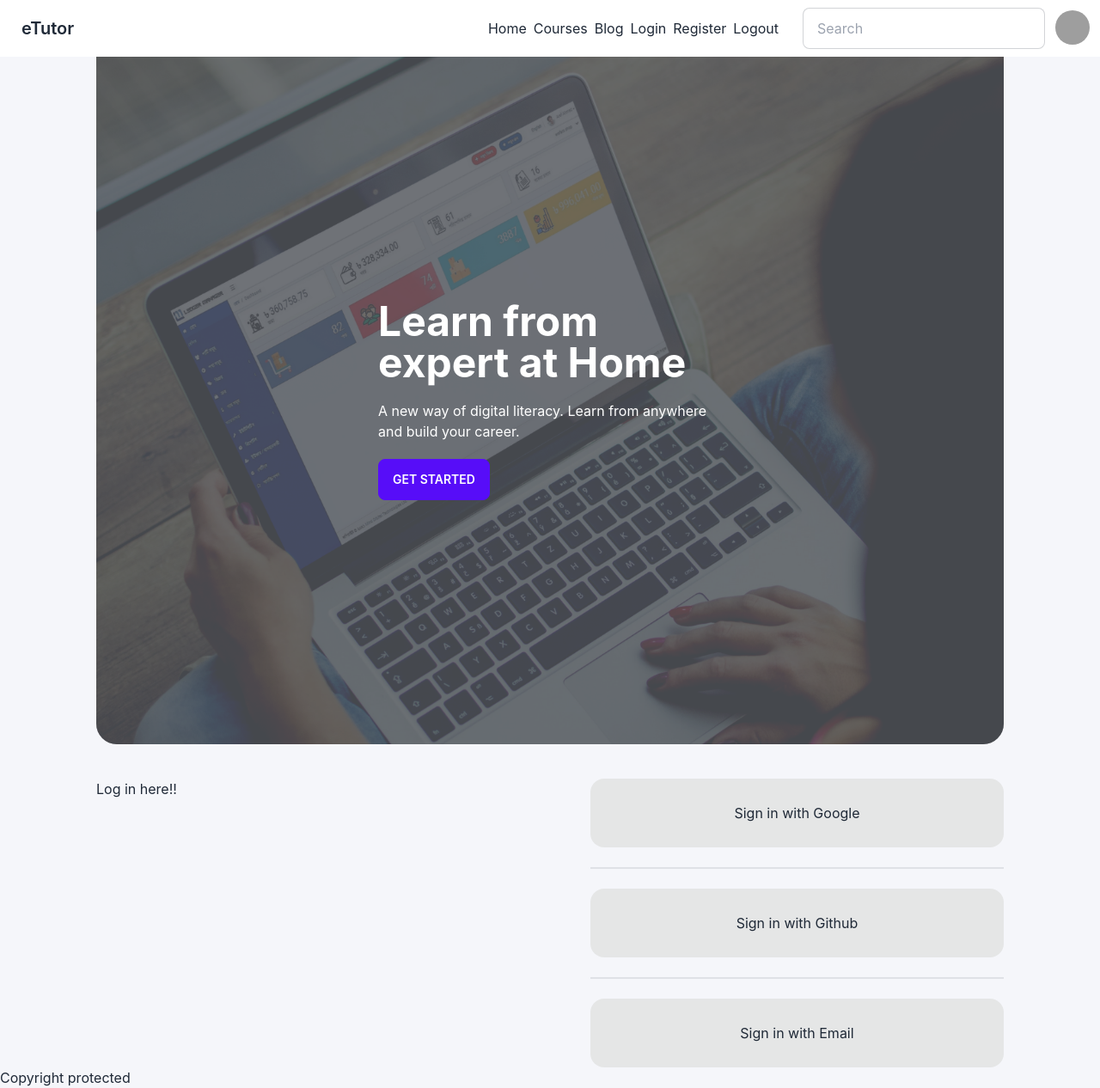
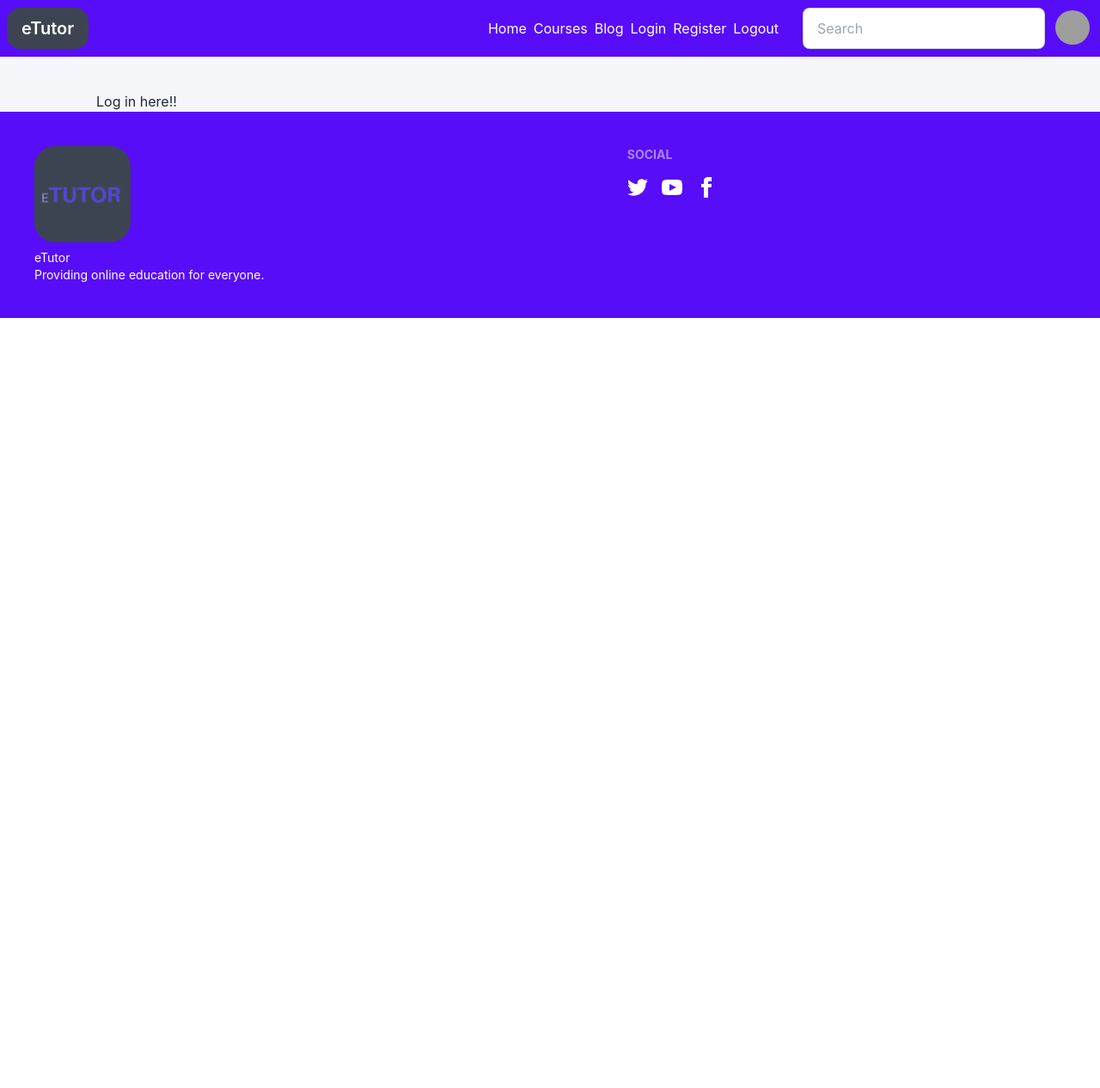
Before and after one commit to amJayem/online-courses-client, a React (Create React App) app: page /login in a window 1280 px wide. Shown: the whole page at 86% size. After the commit the page ends 800 px from the top, so only its background shows below. Built offline with nearby package versions, Linux system fonts and the light colour scheme; grey boxes are pictures that could not be loaded.

Commit message:
footer complete, header is under comment

```diff
--- a/src/components/Footer.js
+++ b/src/components/Footer.js
@@ -1,11 +1,70 @@
-import React from 'react';
+import React from "react";
+import bg from '../assets/logo/logo.png'
 
 const Footer = () => {
-    return (
+  return (
+    <div>
+      <footer className="footer p-10 bg-primary text-white">
         <div>
-            <h1>Copyright protected</h1>
+            <img className="bg-neutral rounded-3xl w-28 h-28" src={bg} alt="" />
+          {/* <svg
+            width="50"
+            height="50"
+            viewBox="0 0 24 24"
+            xmlns="http://www.w3.org/2000/svg"
+            fillRule="evenodd"
+            clipRule="evenodd"
+            className="fill-current"
+          >
+            <path d="M22.672 15.226l-2.432.811.841 2.515c.33 1.019-.209 2.127-1.23 2.456-1.15.325-2.148-.321-2.463-1.226l-.84-2.518-5.013 1.677.84 2.517c.391 1.203-.434 2.542-1.831 2.542-.88 0-1.601-.564-1.86-1.314l-.842-2.516-2.431.809c-1.135.328-2.145-.317-2.463-1.229-.329-1.018.211-2.127 1.231-2.456l2.432-.809-1.621-4.823-2.432.808c-1.355.384-2.558-.59-2.558-1.839 0-.817.509-1.582 1.327-1.846l2.433-.809-.842-2.515c-.33-1.02.211-2.129 1.232-2.458 1.02-.329 2.13.209 2.461 1.229l.842 2.515 5.011-1.677-.839-2.517c-.403-1.238.484-2.553 1.843-2.553.819 0 1.585.509 1.85 1.326l.841 2.517 2.431-.81c1.02-.33 2.131.211 2.461 1.229.332 1.018-.21 2.126-1.23 2.456l-2.433.809 1.622 4.823 2.433-.809c1.242-.401 2.557.484 2.557 1.838 0 .819-.51 1.583-1.328 1.847m-8.992-6.428l-5.01 1.675 1.619 4.828 5.011-1.674-1.62-4.829z"></path>
+          </svg> */}
+          <p>
+            eTutor
+            <br />
+            Providing online education for everyone.
+          </p>
         </div>
-    );
+        <div>
+          <span className="footer-title">Social</span>
+          <div className="grid grid-flow-col gap-4">
+            <a>
+              <svg
+                xmlns="http://www.w3.org/2000/svg"
+                width="24"
+                height="24"
+                viewBox="0 0 24 24"
+                className="fill-current"
+              >
+                <path d="M24 4.557c-.883.392-1.832.656-2.828.775 1.017-.609 1.798-1.574 2.165-2.724-.951.564-2.005.974-3.127 1.195-.897-.957-2.178-1.555-3.594-1.555-3.179 0-5.515 2.966-4.797 6.045-4.091-.205-7.719-2.165-10.148-5.144-1.29 2.213-.669 5.108 1.523 6.574-.806-.026-1.566-.247-2.229-.616-.054 2.281 1.581 4.415 3.949 4.89-.693.188-1.452.232-2.224.084.626 1.956 2.444 3.379 4.6 3.419-2.07 1.623-4.678 2.348-7.29 2.04 2.179 1.397 4.768 2.212 7.548 2.212 9.142 0 14.307-7.721 13.995-14.646.962-.695 1.797-1.562 2.457-2.549z"></path>
+              </svg>
+            </a>
+            <a>
+              <svg
+                xmlns="http://www.w3.org/2000/svg"
+                width="24"
+                height="24"
+                viewBox="0 0 24 24"
+                className="fill-current"
+              >
+                <path d="M19.615 3.184c-3.604-.246-11.631-.245-15.23 0-3.897.266-4.356 2.62-4.385 8.816.029 6.185.484 8.549 4.385 8.816 3.6.245 11.626.246 15.23 0 3.897-.266 4.356-2.62 4.385-8.816-.029-6.185-.484-8.549-4.385-8.816zm-10.615 12.816v-8l8 3.993-8 4.007z"></path>
+              </svg>
+            </a>
+            <a>
+              <svg
+                xmlns="http://www.w3.org/2000/svg"
+                width="24"
+                height="24"
+                viewBox="0 0 24 24"
+                className="fill-current"
+              >
+                <path d="M9 8h-3v4h3v12h5v-12h3.642l.358-4h-4v-1.667c0-.955.192-1.333 1.115-1.333h2.885v-5h-3.808c-3.596 0-5.192 1.583-5.192 4.615v3.385z"></path>
+              </svg>
+            </a>
+          </div>
+        </div>
+      </footer>
+    </div>
+  );
 };
 
 export default Footer;
--- a/src/components/Navbar.js
+++ b/src/components/Navbar.js
@@ -5,17 +5,19 @@ import { Link } from "react-router-dom";
 const Navbar = () => {
   return (
     <div>
-      <div className="navbar bg-base-100">
+      <div className="navbar bg-primary text-white">
         <div className="flex-1">
-          <Link className="btn btn-ghost normal-case text-xl">eTutor</Link>
+          <Link to="/" className="btn btn-ghost normal-case text-xl bg-neutral rounded-2xl">
+            eTutor
+          </Link>
         </div>
         <div className="flex-none gap-2">
-            <Link to='/'>Home</Link>
-            <Link to='/courses'>Courses</Link>
-            <Link to='/blog' >Blog</Link>
-            <Link to='/login'>Login</Link>
-            <Link to='/register'>Register</Link>
-            <Link to='/logout'>Logout</Link>
+          <Link to="/">Home</Link>
+          <Link to="/courses">Courses</Link>
+          <Link to="/blog">Blog</Link>
+          <Link to="/login">Login</Link>
+          <Link to="/register">Register</Link>
+          <Link to="/logout">Logout</Link>
 
           <div className="ml-5 form-control">
             <input
@@ -27,7 +29,7 @@ const Navbar = () => {
           <div className="dropdown dropdown-end">
             <label tabIndex={0} className="btn btn-ghost btn-circle avatar">
               <div className="w-10 rounded-full">
-                <img src="https://placeimg.com/80/80/people" alt=""/>
+                <img src="https://placeimg.com/80/80/people" alt="" />
               </div>
             </label>
             <ul
--- a/src/components/RightNav.js
+++ b/src/components/RightNav.js
@@ -5,16 +5,16 @@ const RightNav = () => {
     <div>
       <div className="flex flex-col w-full">
         <div className="grid h-20 card bg-base-300 rounded-box place-items-center">
-          Sign in with Google
+          Sign up with Google
         </div>
-        <div className="divider"></div>
+        <div className=""><hr /></div>
         <div className="grid h-20 card bg-base-300 rounded-box place-items-center">
-          Sign in with Github
+          Sign up with Github
         </div>
       </div>
-        <div className="divider"></div>
+        <div className=""><hr /></div>
         <div className="grid h-20 card bg-base-300 rounded-box place-items-center">
-          Sign in with Email
+          Sign up with Email
         </div>
     </div>
   );
--- a/src/layout/Main.js
+++ b/src/layout/Main.js
@@ -14,10 +14,11 @@ const Main = () => {
         <Navbar />
       </div>
       <div className="px-28">
-        <Header></Header>
-        <div className="desktop:flex max-mobile:flex-col  justify-between mt-10 ">
+        {/* <Header></Header> */}
+        {/* desktop:flex max-mobile:flex-col */}
+        <div className="flex  justify-between mt-10 ">
           <div className="mobile:hidden desktop:menu shrink w-1/6">
-            <LeftNav></LeftNav>
+            {/* <LeftNav></LeftNav> */}
           </div>
 
           <div className="flex-auto">
@@ -25,7 +26,7 @@ const Main = () => {
           </div>
 
           <div className="flex-1">
-            <RightNav />
+            {/* <RightNav /> */}
           </div>
         </div>
       </div>
```
Also changed, not shown: src/Pages/Home.js (+6 -6 lines).
